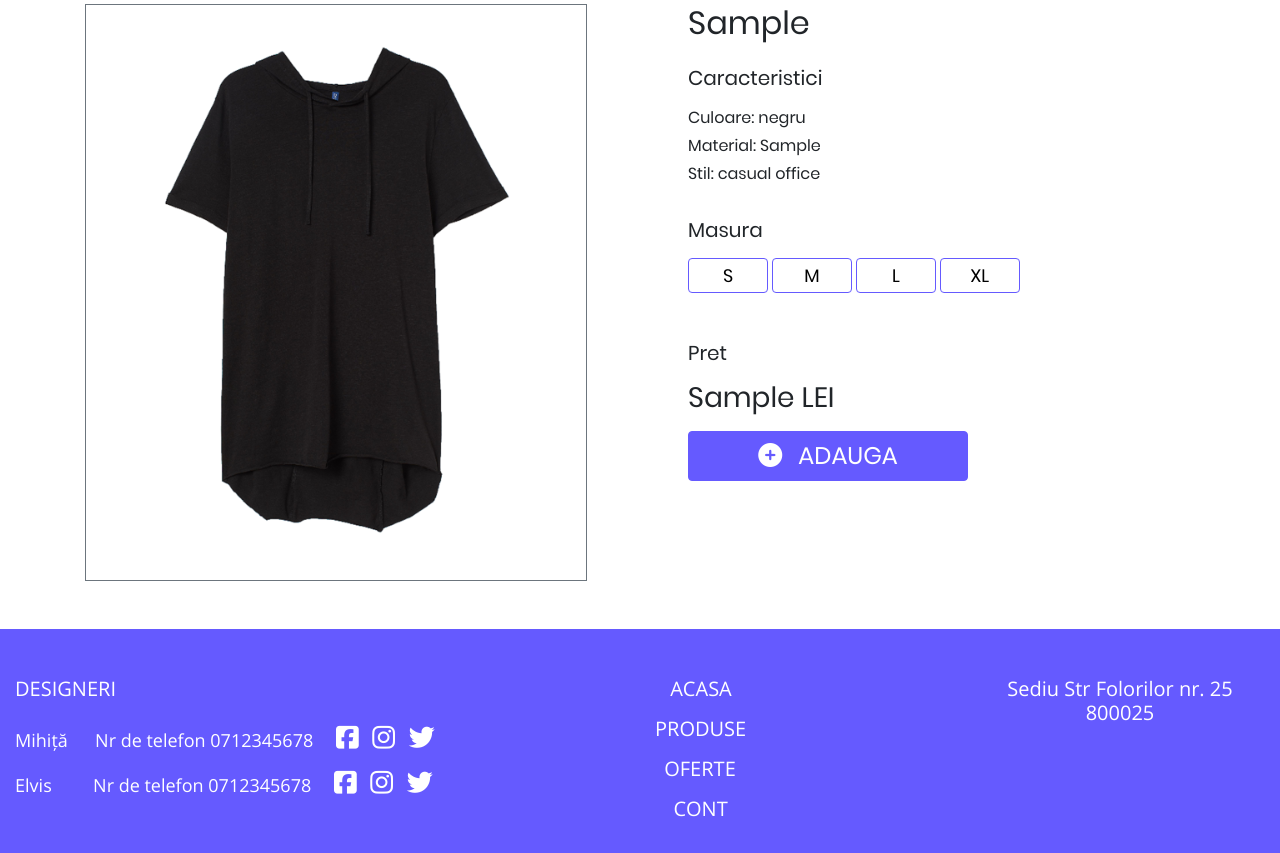
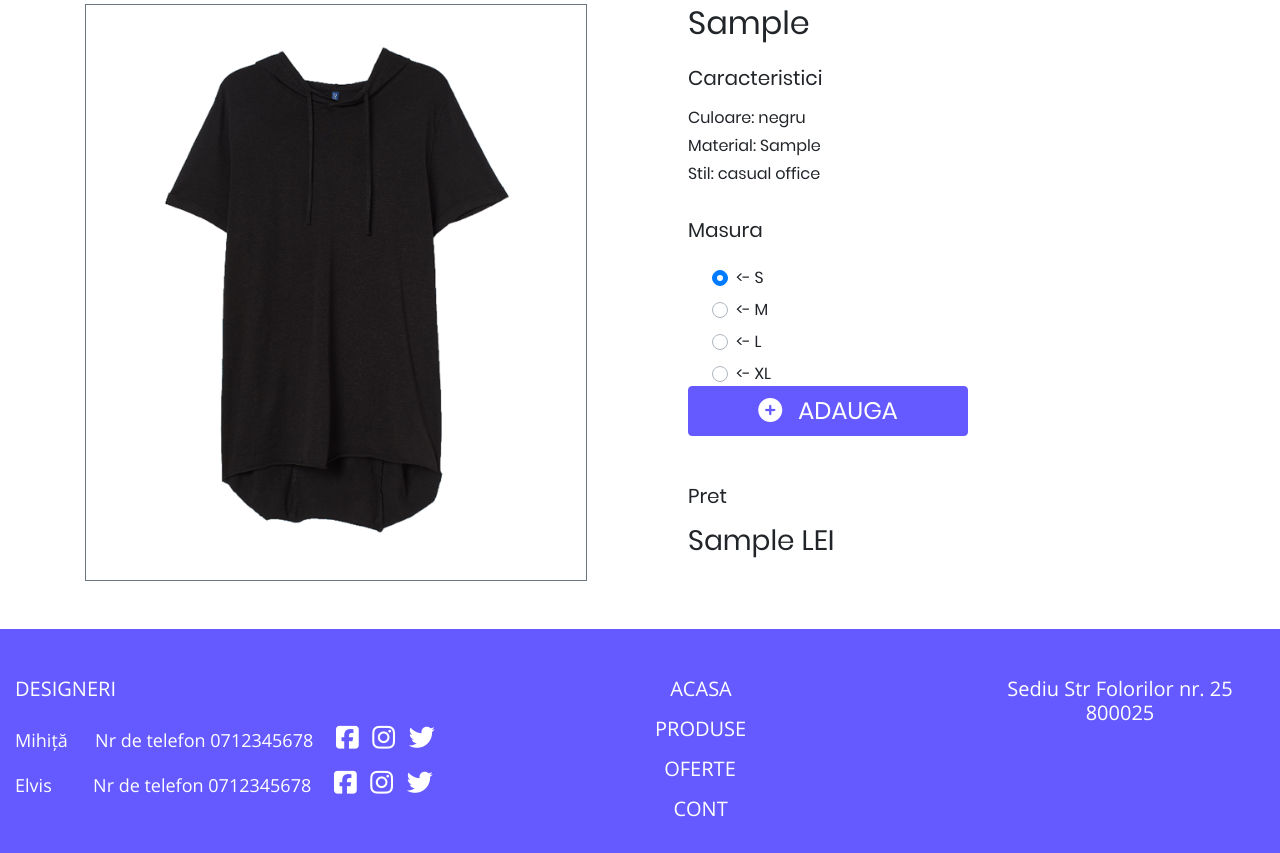
Before and after one commit to lazarelvis/shop, a PHP site: page /vizualizareProd.php?id_prod=1 in a window 1280 px wide. Shown: the part 162-1015 px from the top of the page. Run offline with PHP 8.4, Linux system fonts and the light colour scheme; tables that the repository leaves empty or names only in its code hold one stand-in row (values such as "Sample post"); some libraries are stand-ins or nearby versions.

Commit message:
almost final

```diff
--- a/cosCumparaturi.php
+++ b/cosCumparaturi.php
@@ -87,7 +87,7 @@
         <img src="./upload/<?php echo  $item['imagine'];?>">
         </div>
         <div class="product-details">
-        <div class="product-title"><?php echo $item["denumire"];?> (Masura <?php echo $item["masura"];?>)</div>
+        <div class="product-title"><?php echo $item["denumire"];?> ( Marimea <?php echo $item["marime"];?>) </div>
         <p class="product-description"><?php echo $item["caracteristici"];?></p>
         </div>
         <div class="product-price"><?php echo $item["pret"];?> </div>
--- a/produse.php
+++ b/produse.php
@@ -34,9 +34,7 @@
                               <p class="card-text"><?php echo $item["pret"];?> lei</p>
                               <form action="" method="POST">
                                   <?php if  (isset( $_SESSION['idUtilizator'])){?>
-                                  <a class="btn btn-primary" href="include/cos.inc.php?id_prod=<?php echo $item['id_produse']; ?>">Adauga in cos</a>
                                   <?php }else{ ?>
-                                      <a class="btn btn-primary" style="color: white">Adauga in cos</a>
                                   <?php } ?>
                                   <a class="btn btn-primary" href="vizualizareProd.php?id_prod=<?php echo $item['id_produse']?>">Vizualizeaza produs</a>
                               </form>
--- a/vizualizareProd.php
+++ b/vizualizareProd.php
@@ -80,15 +80,28 @@
                       <p>Stil: casual office</p>
                   </div>
                   <h5 class="pb-2 pt-3">Masura</h5>
-                  <form>
-                      <button type="button" class="btn btn-outline-primary">S</button>
-                      <button type="button" class="btn btn-outline-primary">M</button>
-                      <button type="button" class="btn btn-outline-primary">L</button>
-                      <button type="button" class="btn btn-outline-primary">XL</button>
+                  <form novalidate="" action="include/cos.inc.php?id_prod=<?php echo $item["id_produse"];?>" method="post">
+                      <div class="custom-control  ml-4 pt-2 custom-radio radio1">
+                      <input type="radio" id="marime" name="marime" value="S" class="custom-control-input"checked>
+                      <label class="custom-control-label " for="marime"> <- S</label>
+                      </div>
+                      <div class="custom-control  ml-4 pt-2 custom-radio radio1">
+                      <input type="radio" id="marime1" name="marime" value="M" class="custom-control-input">
+                      <label class="custom-control-label " for="marime1"> <- M</label>
+                      </div>
+                      <div class="custom-control  ml-4 pt-2 custom-radio radio1">
+                      <input type="radio" id="marime2" name="marime" value="L" class="custom-control-input">
+                      <label class="custom-control-label " for="marime2"> <- L</label>
+                      </div>
+                      <div class="custom-control  ml-4 pt-2 custom-radio radio1">
+                      <input type="radio" id="marime3" name="marime" value="XL" class="custom-control-input">
+                      <label class="custom-control-label " for="marime3"> <- XL</label>
+                      </div>
+                      <button class="btn btn-primary" type="submit" name="cos"><i class="fas fa-plus-circle pr-3" style="color: white"></i>ADAUGA</button>
+
                   </form>
                   <h5 class="pt-5 pb-2">Pret</h5>
                   <h3 class="pb-2 font-weight-normal"><?php echo $item["pret"];?> LEI</h3>
-                  <a class="btn btn-primary" href="include/cos.inc.php?id_prod=<?php echo $item['id_produse']; ?>"><i class="fas fa-plus-circle pr-3" style="color: white"></i>ADAUGA</a>
               </div>
                   <?php
               }
```
Also changed, not shown: include/cos.inc.php (+5 -4 lines).
